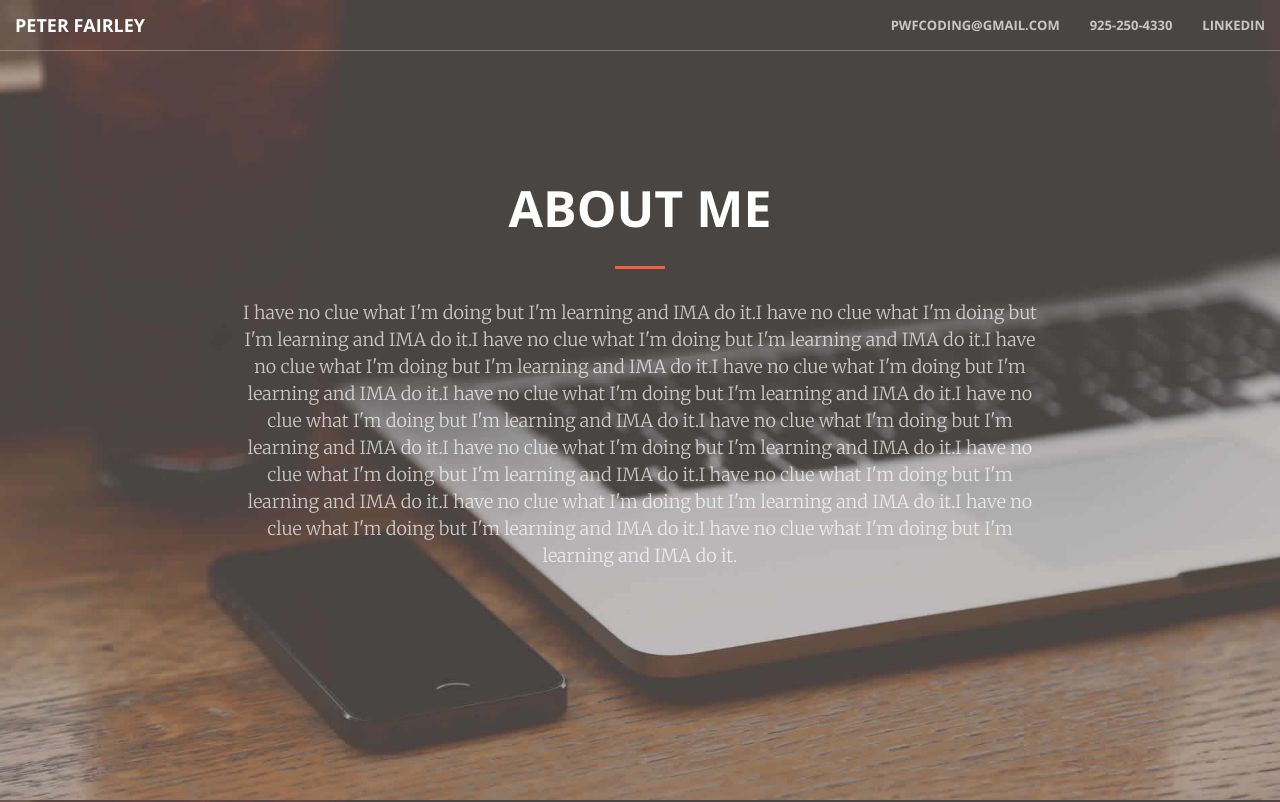
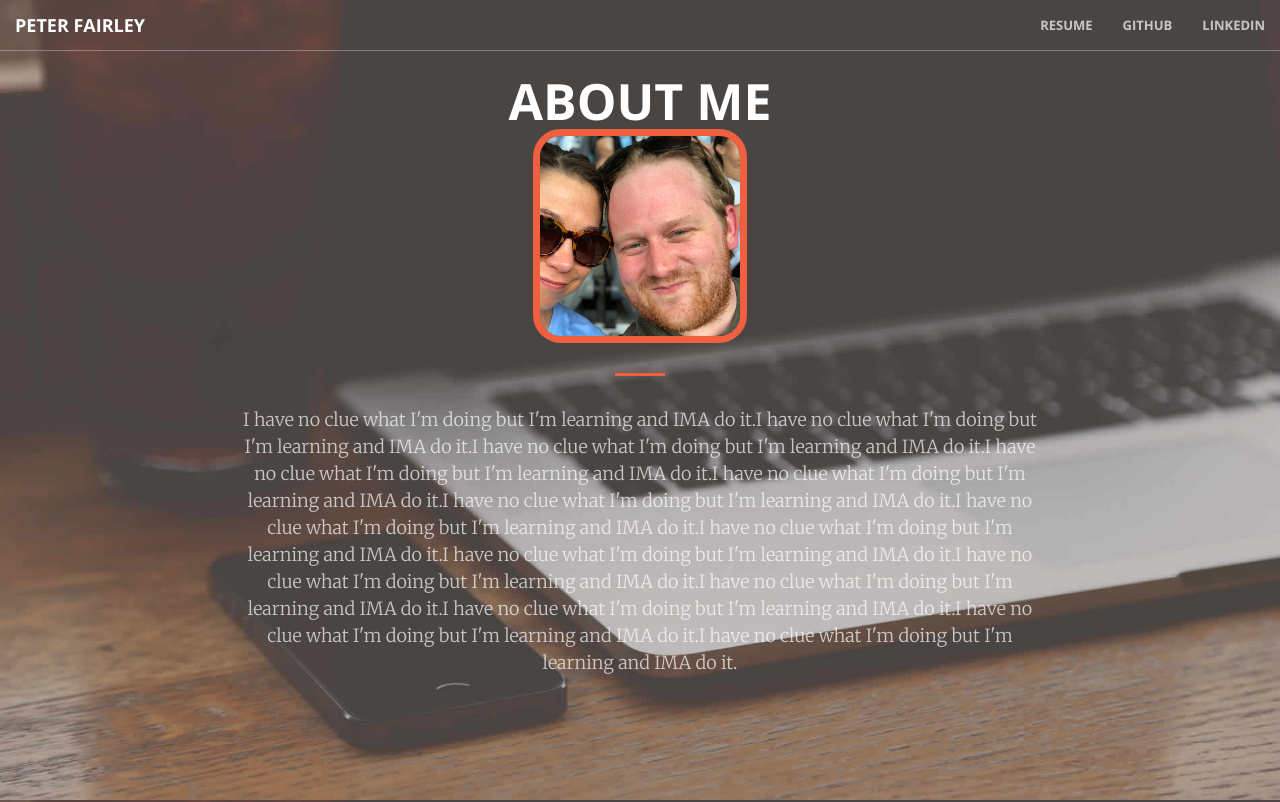
Before and after one commit to framples/PeterFairley, a website: page index.html in a window 1280 px wide. Shown: the top 802 px of the page. Drawn offline with nearby package versions, Linux system fonts and the light colour scheme.

Commit message:
small changes

```diff
--- a/css/creative.css
+++ b/css/creative.css
@@ -414,3 +414,9 @@ img::-moz-selection {
 body {
   webkit-tap-highlight-color: #222222;
 }
+
+
+#biopic {
+  border-left: 20px solid #F05F40;
+border-radius: 40px;
+}
--- a/index.html
+++ b/index.html
@@ -50,10 +50,10 @@
             <div class="collapse navbar-collapse" id="bs-example-navbar-collapse-1">
                 <ul class="nav navbar-nav navbar-right">
                     <li>
-                        <a class="page-scroll">pwfcoding@gmail.com</a>
+                        <a class="page-scroll" href="contact.html">Resume</a>
                     </li>
                     <li>
-                        <a class="page-scroll">925-250-4330</a>
+                        <a class="page-scroll" href="https://github.com/framples33" target="_blank">GitHub</a>
                     </li>
                     <li>
                         <a class="page-scroll" href="contact.html">LinkedIn</a>
@@ -69,6 +69,7 @@
         <div class="header-content">
             <div class="header-content-inner">
                 <h1 id="homeHeading">About Me</h1>
+                <img src="img/avatar.png" id="biopic">
                 <hr>
                 <p>I have no clue what I'm doing but I'm learning and IMA do it.I have no clue what I'm doing but I'm learning and IMA do it.I have no clue what I'm doing but I'm learning and IMA do it.I have no clue what I'm doing but I'm learning and IMA do it.I have no clue what I'm doing but I'm learning and IMA do it.I have no clue what I'm doing but I'm learning and IMA do it.I have no clue what I'm doing but I'm learning and IMA do it.I have no clue what I'm doing but I'm learning and IMA do it.I have no clue what I'm doing but I'm learning and IMA do it.I have no clue what I'm doing but I'm learning and IMA do it.I have no clue what I'm doing but I'm learning and IMA do it.I have no clue what I'm doing but I'm learning and IMA do it.I have no clue what I'm doing but I'm learning and IMA do it.I have no clue what I'm doing but I'm learning and IMA do it.</p>
             </div>
```
Also changed, not shown: contact.html (+2 -2 lines), css/creative.min.css, img/avatar.png (added).
